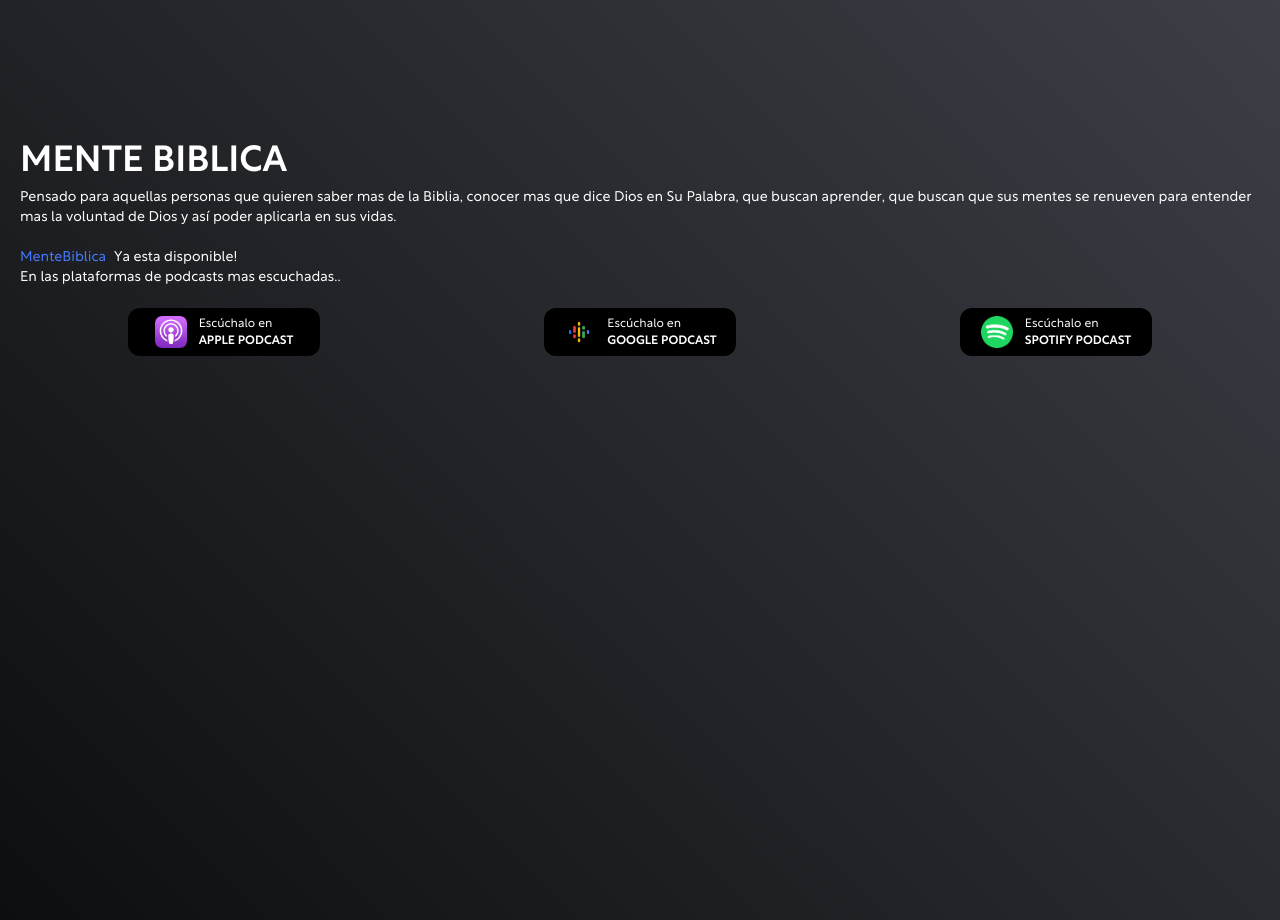
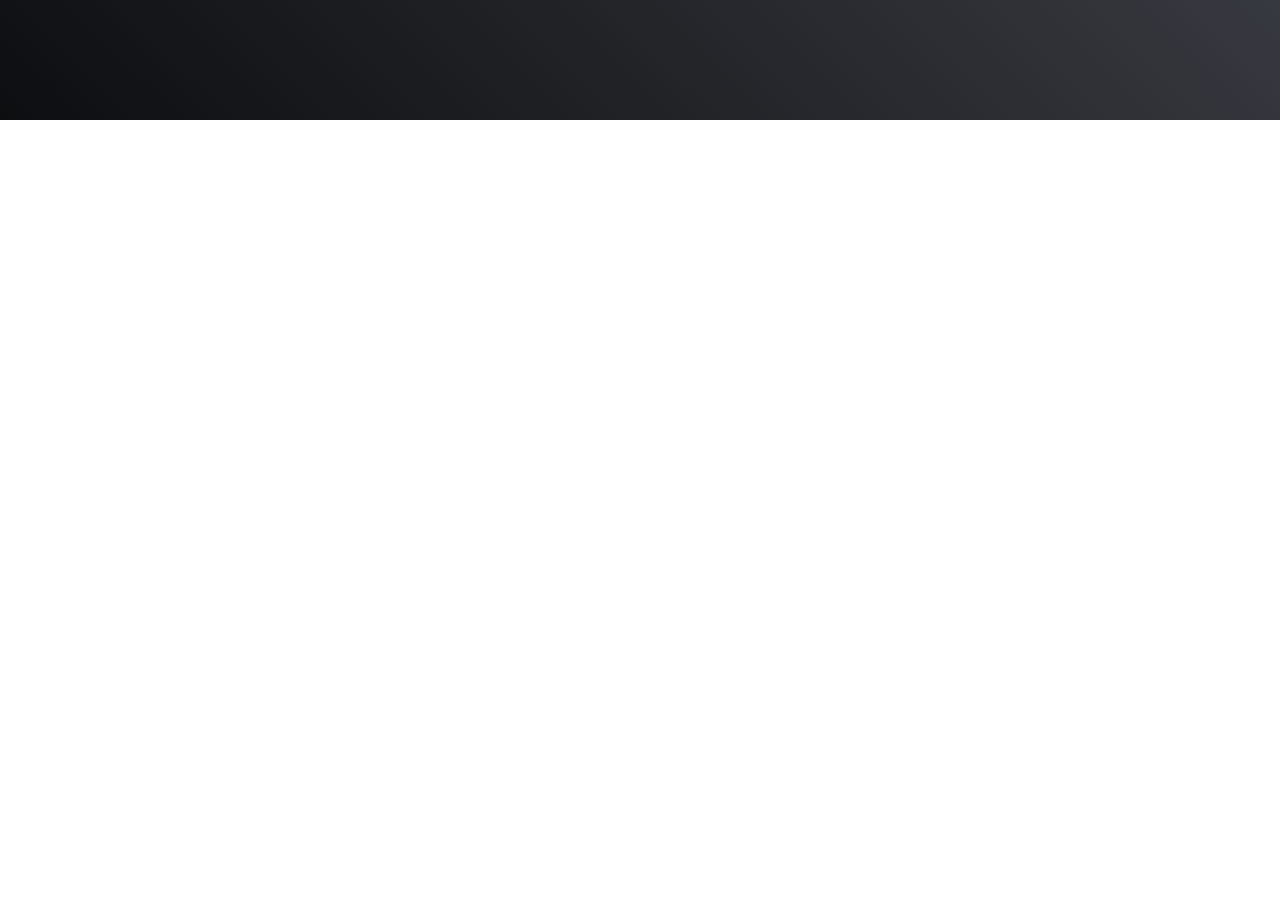
Before and after one commit to charDevMDP/mentebiblicamdq, a Next.js app: page / in a window 1280 px wide. Shown: the part 680-1600 px from the top of the page. After the commit the page ends 800 px from the top, so only its background shows below. Built offline with nearby package versions, Linux system fonts and the light colour scheme.

Commit message:
fixed img component mobile

```diff
--- a/app/components/Header.tsx
+++ b/app/components/Header.tsx
@@ -16,7 +16,7 @@ const Header = () => {
     </div>
 
     <div>
-    <Image style={{objectFit: "contain"}}	 className='h-full md:w-[480px] pl-8 md:mb-5 md:pl-0 2xl:w-[600px]' src={logo} alt={"Logo Mente Biblica"} />
+    <Image style={{objectFit: "contain"}}	 className='h-full md:w-[460px] pl-8 md:mb-5 md:pl-0 2xl:w-[600px]' src={logo} alt={"Logo Mente Biblica"} />
     </div>
 
 
--- a/app/page.tsx
+++ b/app/page.tsx
@@ -12,8 +12,8 @@ export default function Home() {
           <Header />
       </div>
 
-      <div className='text-white h-screen'>
-        <div className='flex justify-center flex-col px-5'>
+      <div className='text-white h-screen md:hidden'>
+        <div className='h-screen flex justify-center items-center flex-col px-5'>
           <Presentation/>
           <ListBtnPodcastes/>
         </div>
```
